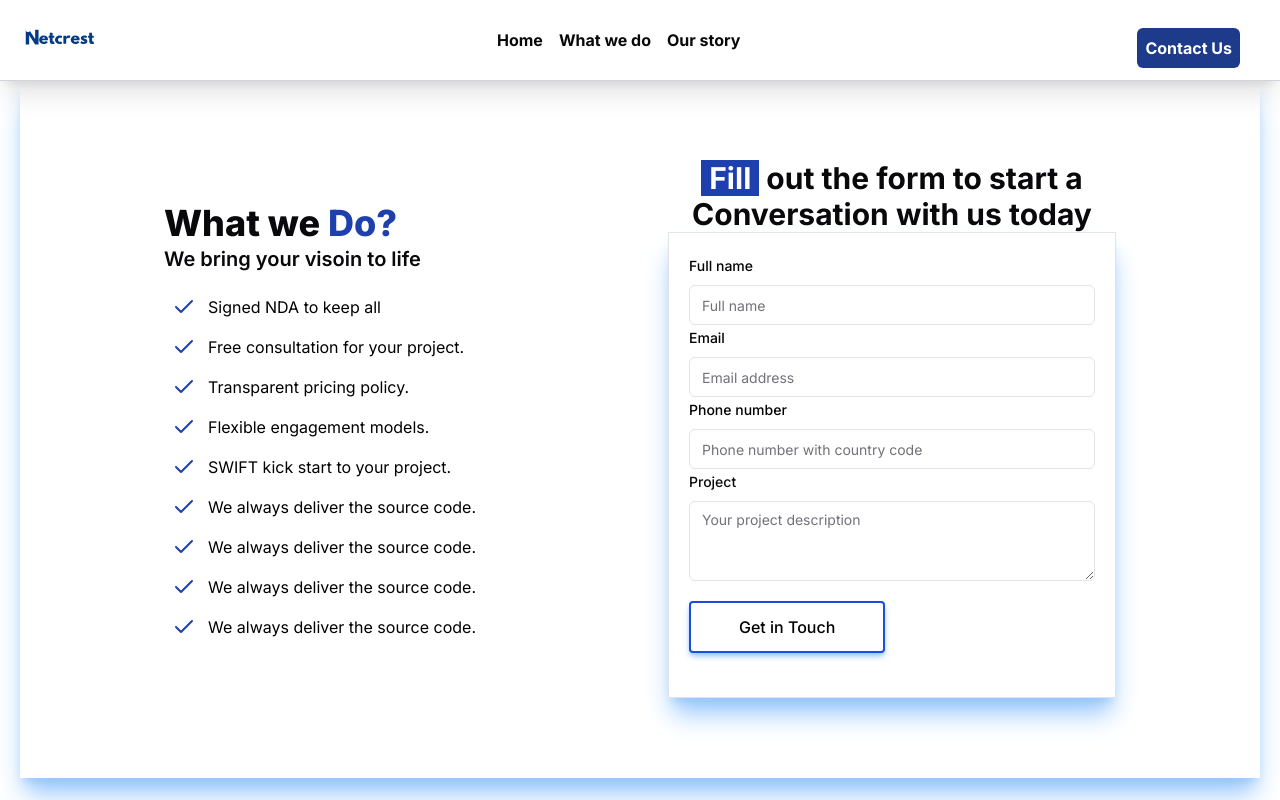
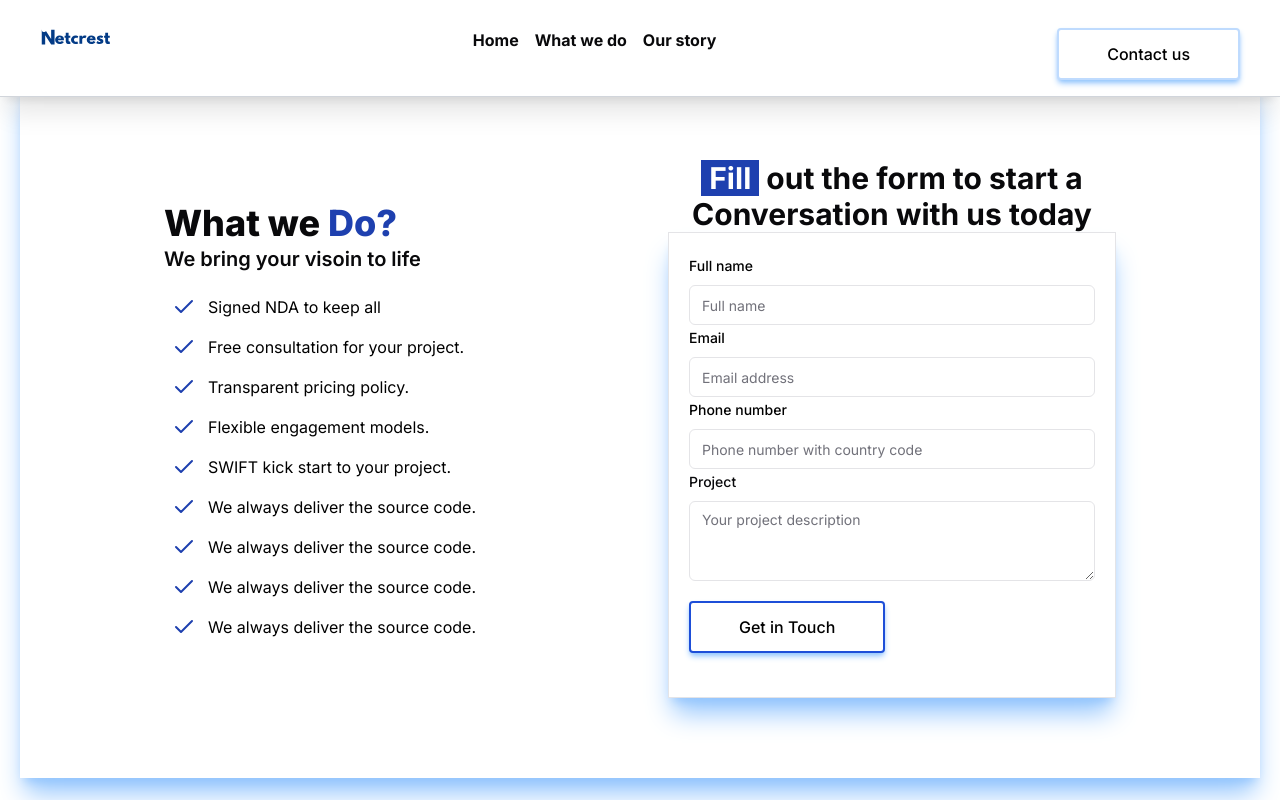
Before and after one commit to BigT001/Netcrest, a Next.js app: page /WhatWeDoNew in a window 1280 px wide. Shown: the top 800 px of the page. Built offline with nearby package versions, Linux system fonts and the light colour scheme.

Commit message:
update hero section and navbar

```diff
--- a/app/page.tsx
+++ b/app/page.tsx
@@ -11,6 +11,7 @@ import { useEffect, useState } from "react";
 import Cardscards from "@/components/Cardscards";
 import ChoseUsNow from "@/components/ChoseUsNow";
 import ContactSection from "@/components/ContactSection";
+import CallToAction from "@/components/CallToAction";
 
 export default function Landingpage() {
   const { theme } = useTheme();
@@ -62,7 +63,7 @@ export default function Landingpage() {
               <a
                 href="/ContactPage"
                 className="inline-block rounded border-2
-                      border-blue-700 bg-white px-12 py-3
+                      border-blue-200 bg-white px-12 py-3
                       text-md font-medium text-black
                       shadow-md shadow-blue-300 transform hover:scale-105
                       transition-transform duration-300"
@@ -87,8 +88,13 @@ export default function Landingpage() {
       <div className="mt-10">
         <Cardscards />
       </div>
+
       <Founder />
       <Technology />
+
+      <div className="mb-20 px-10">
+        <CallToAction />
+      </div>
       <ChoseUsNow />
       <Ourstory />
       <ContactSection />
--- a/components/ChoseUsNow.tsx
+++ b/components/ChoseUsNow.tsx
@@ -126,17 +126,6 @@ export default function ChoseUsNow() {
             innovation, efficiency, and satisfaction.
           </p>
         </a>
-
-        <a
-          href="/ContactPage"
-          className="lg:hidden mt-8 inline-block rounded border-2
-          border-blue-700 bg-bwhite  py-3 mr-32 ml-32
-          text-md font-medium text-black
-          shadow-md shadow-blue-300 transform hover:scale-105
-          transition-transform duration-300 text-center"
-        >
-          Get In Touch
-        </a>
       </div>
     </div>
   );
--- a/components/Navbar.tsx
+++ b/components/Navbar.tsx
@@ -1,7 +1,7 @@
 "use client";
 
-import React, { useState } from 'react';
-import MaxWidthWrapper from './MaxWidthWrapper';
+import React, { useState } from "react";
+import MaxWidthWrapper from "./MaxWidthWrapper";
 import {
   DropdownMenu,
   DropdownMenuContent,
@@ -14,10 +14,8 @@ import {
   DropdownMenuSubTrigger,
   DropdownMenuTrigger,
 } from "@/components/ui/dropdown-menu";
-import { Button } from './ui/button';
-import Link from 'next/link';
-
-
+import { Button } from "./ui/button";
+import Link from "next/link";
 
 export default function Navbar() {
   const [isOpen, setIsOpen] = useState(false);
@@ -25,45 +23,44 @@ export default function Navbar() {
   const closeMenu = () => setIsOpen(false);
 
   return (
-    <MaxWidthWrapper className='pb-20'>
-      <div className='flex justify-between font-bold border-b
-        border-gray-300 fixed top-0 left-0 right-0 shadow-xl z-50 bg-white'>
-        <div className='pl-5'>
+    <MaxWidthWrapper className="pb-20">
+      <div
+        className="flex justify-between font-bold border-b
+        border-gray-300 fixed top-0 left-0 right-0 shadow-xl z-50 bg-white"
+      >
+        <div className="pl-5">
           <Link href="/">
-            <img src="2.svg" alt="Logo" className='w-20 h-20'/>
+            <img src="2.svg" alt="Logo" className="w-28 h-20" />
           </Link>
         </div>
 
-        <div className='hidden lg:flex space-x-4 mt-7'>
+        <div className="hidden lg:flex space-x-4 mt-7">
           <ul>
-            <Link href="/">
-                Home
-            </Link>
+            <Link href="/">Home</Link>
           </ul>
 
           <ul>
-            <Link href="/WhatWeDoNew">
-                What we do
-            </Link>
+            <Link href="/WhatWeDoNew">What we do</Link>
           </ul>
 
           <ul>
-            <Link href="/OurStory">
-                Our story
-            </Link>
+            <Link href="/OurStory">Our story</Link>
           </ul>
         </div>
 
-        <div className='flex lg:hidden mt-5 pr-7'>
+        <div className="flex lg:hidden mt-5 pr-7">
           <DropdownMenu open={isOpen} onOpenChange={setIsOpen}>
-            <DropdownMenuTrigger asChild>
-              <Button
-                variant="outline"
-                className='font-bold'
-                onClick={() => setIsOpen(!isOpen)}
+            <DropdownMenuTrigger>
+              <a
+                href="/ContactPage"
+                onClick={closeMenu}
+                className=" rounded border-2
+                      border-blue-200 bg-white px-10 py-3
+                      text-md font-medium text-black
+                      shadow-md shadow-blue-300 duration-300 mb-4"
               >
                 Menu
-              </Button>
+              </a>
             </DropdownMenuTrigger>
 
             <DropdownMenuContent className="w-56 font-bold">
@@ -79,12 +76,11 @@ export default function Navbar() {
               <DropdownMenuGroup className="font-bold">
                 <DropdownMenuSub>
                   <DropdownMenuSubTrigger>
-                     <Link href="/WhatWeDoNew" onClick={closeMenu}>
+                    <Link href="/WhatWeDoNew" onClick={closeMenu}>
                       What we do
                     </Link>
                   </DropdownMenuSubTrigger>
                   <DropdownMenuPortal>
-
                     {/*
                     <DropdownMenuSubContent>
                       <DropdownMenuItem>
@@ -129,48 +125,47 @@ export default function Navbar() {
                       </DropdownMenuItem>
                     </DropdownMenuSubContent>
 */}
-
                   </DropdownMenuPortal>
                 </DropdownMenuSub>
               </DropdownMenuGroup>
               <DropdownMenuSeparator />
               <DropdownMenuItem>
-                <Link href="/OurStory" onClick={closeMenu} >
+                <Link href="/OurStory" onClick={closeMenu}>
                   Our Story
                 </Link>
               </DropdownMenuItem>
               <DropdownMenuSeparator />
-              <DropdownMenuItem className='bg-blue-900'>
-                <Button
-                  asChild
-                  variant="default"
-                  size="default"
-                  className="flex px-2 py-2 text-md text-white font-bold bg-blue-900"
+              <DropdownMenuItem>
+                <a
+                  href="/ContactPage"
                   onClick={closeMenu}
+                  className=" rounded border-2
+                      border-blue-700 bg-white px-12 py-3
+                      text-md font-medium text-black
+                      shadow-md shadow-blue-300 transform hover:scale-105
+                      transition-transform duration-300"
                 >
-                  <a href="/ContactPage">
-                    Contact Us
-                  </a>
-                </Button>
+                  Get in Touch
+                </a>
               </DropdownMenuItem>
             </DropdownMenuContent>
           </DropdownMenu>
         </div>
 
-        <div className='mt-7 font-bold hidden lg:flex pr-10'>
-        <Button
-                  asChild
-                  variant="default"
-                  size="default"
-                  className="flex px-2 py-2 text-md text-white font-bold bg-blue-900"
-                  onClick={closeMenu}
-                >
-                  <a href="/ContactPage">
-                    Contact Us
-                  </a>
-                </Button>
+        <div className="mt-7 font-bold hidden lg:flex pr-10">
+          <a
+            href="/ContactPage"
+            onClick={closeMenu}
+            className="inline-block rounded border-2
+                  border-blue-200 bg-white px-12 py-3
+                  text-md font-medium text-black
+                  shadow-md shadow-blue-300 transform hover:
+                  transition-transform duration-300 mb-4"
+          >
+            Contact us
+          </a>
         </div>
       </div>
     </MaxWidthWrapper>
-  )
+  );
 }
--- a/components/Ourstory.tsx
+++ b/components/Ourstory.tsx
@@ -1,20 +1,11 @@
-import MaxWidthWrapper from "@/components/MaxWidthWrapper";
-import { Button } from "@/components/ui/button";
-import {
-  Card,
-  CardContent,
-  CardFooter,
-  CardHeader,
-  CardTitle,
-} from "@/components/ui/card";
+import { CardContent, CardFooter } from "@/components/ui/card";
 import { AnimatedListDisplay } from "./Animatedlistdisplay";
 import { Testimoney } from "./Testimoney";
 
 export default function Ourstory() {
   return (
     <div
-      className="grid grid-cols-1 lg:grid-cols-2 border-2 shadow-xl
-          shadow-blue-300 border-gray-300 pt-16 mt-20
+      className="grid grid-cols-1 lg:grid-cols-2   pt-16 mt-20
             lg:mr-20 lg:ml-20 sm:pb-5 lg:gap-x-0 rounded-xl"
     >
       <div
```
